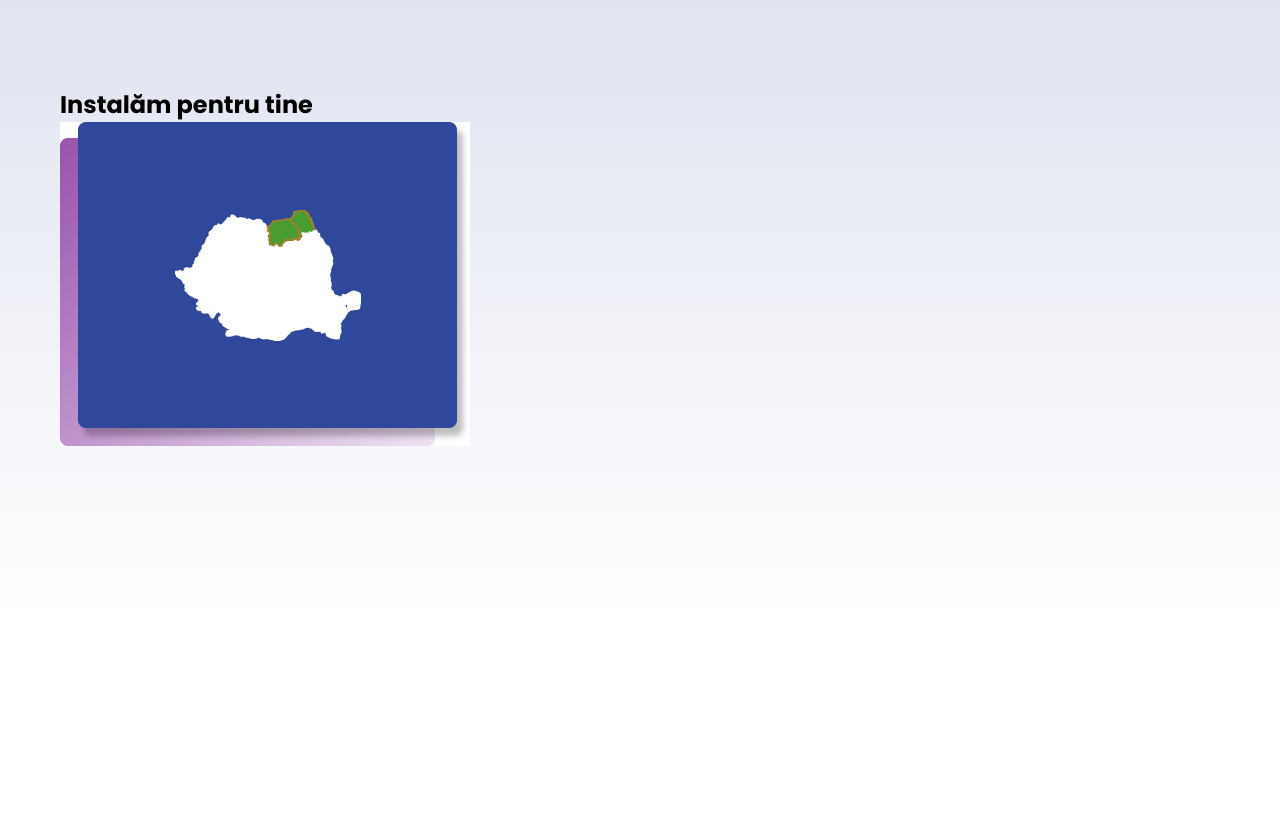
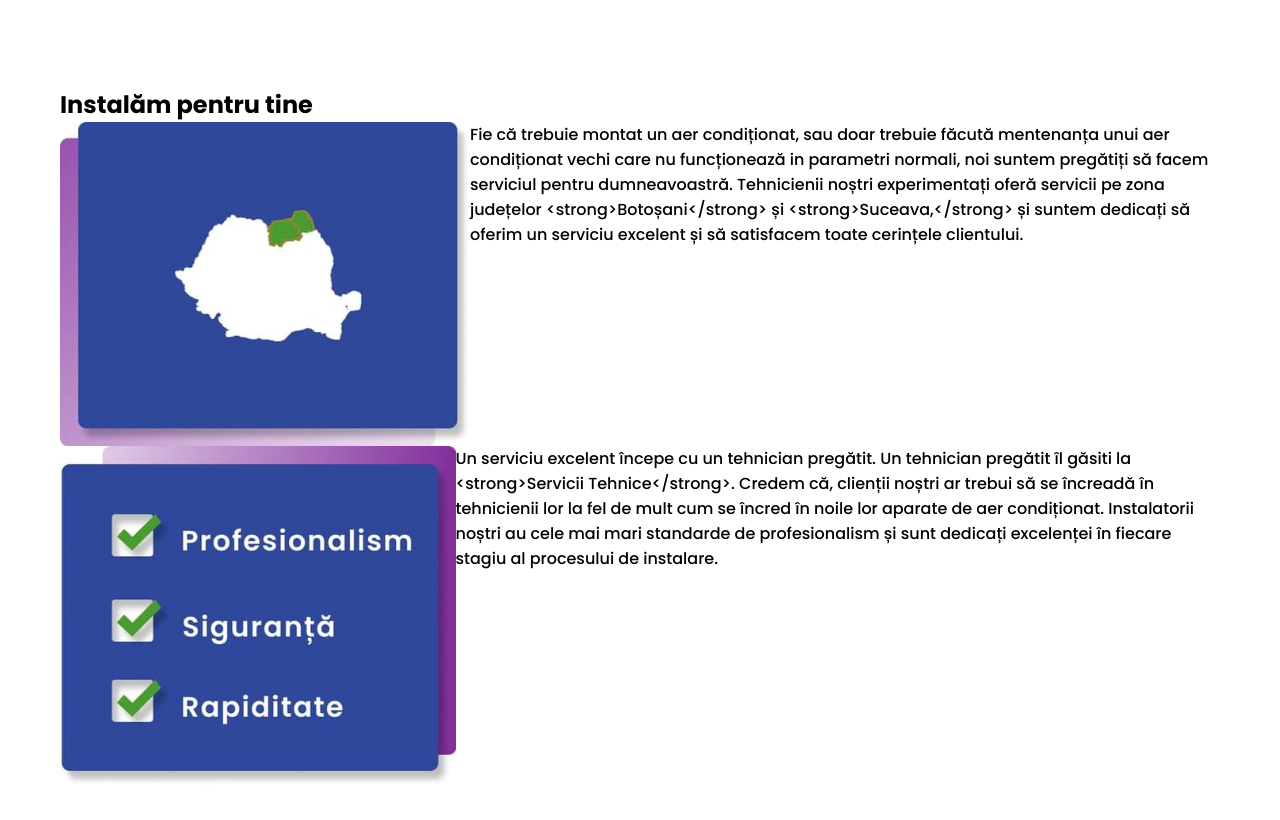
Before and after one commit to holboram/mishu-app, a React (Create React App) app: page / in a window 1280 px wide. Shown: the part 880-1700 px from the top of the page. Before the commit the page ends 1503 px from the top, so only its background shows below. Built offline with nearby package versions, Linux system fonts and the light colour scheme.

Commit message:
solve root path

```diff
--- /dev/null
+++ b/public/data.json
@@ -0,0 +1,26 @@
+[
+  {
+    "id": 1,
+    "imgSrc": "/images/servicii-tehnice-botosani-suceava-min.jpg",
+    "loading": "lazy",
+    "width": "410",
+    "sizes": "(max-width: 479px) 85vw, (max-width: 767px) 65vw, (max-width: 991px) 48vw, 410px",
+    "alt": "Servicii de aer condiționat pe zona județelor Botoșani și Suceava",
+    "srcSet": "/mishu-app/images/servicii-tehnice-botosani-suceava-min-p-500.jpeg 500w, /mishu-app/images/servicii-tehnice-botosani-suceava-min-p-800.jpeg 800w, /mishu-app/images/servicii-tehnice-botosani-suceava-min.jpg 820w",
+    "imgCName": "img-cities",
+    "paragraph": "Fie că trebuie montat un aer condiționat, sau doar trebuie făcută mentenanța unui aer condiționat vechi care nu funcționează in parametri normali, noi suntem pregătiți să facem serviciul pentru dumneavoastră. Tehnicienii noștri experimentați oferă servicii pe zona județelor <strong>Botoșani</strong> și <strong>Suceava,</strong> și suntem dedicați să oferim un serviciu excelent și să satisfacem toate cerințele clientului.",
+    "paragraphCName": "paragraph"
+  },
+  {
+    "id": 2,
+    "imgSrc": "/images/servicii-tehnice-profesionalism-siguranta-rapiditate-min.jpg",
+    "loading": "lazy",
+    "width": "395.5",
+    "sizes": "(max-width: 479px) 85vw, (max-width: 767px) 65vw, (max-width: 991px) 48vw, 395.5px",
+    "alt": "Profesionalism, siguranța și rapiditate",
+    "srcSet": "/mishu-app/images/servicii-tehnice-profesionalism-siguranta-rapiditate-min-p-500.jpeg 500w, /mishu-app/images/servicii-tehnice-profesionalism-siguranta-rapiditate-min.jpg 791w",
+    "imgCName": "img-profesionalism",
+    "paragraph": "Un serviciu excelent începe cu un tehnician pregătit. Un tehnician pregătit îl găsiti la <strong>Servicii Tehnice</strong>. Credem că, clienții noștri ar trebui să se încreadă în tehnicienii lor la fel de mult cum se încred în noile lor aparate de aer condiționat. Instalatorii noștri au cele mai mari standarde de profesionalism și sunt dedicați excelenței în fiecare stagiu al procesului de instalare.",
+    "paragraphCName": "paragraph"
+  }
+]
--- a/src/App.css
+++ b/src/App.css
@@ -11,9 +11,9 @@
     left top,
     left bottom,
     from(rgba(47, 72, 156, 0.36)),
-    to(#fff)
+    to(#fff 46%)
   );
-  background-image: linear-gradient(180deg, rgba(47, 72, 156, 0.36), #fff);
+  background-image: linear-gradient(180deg, rgba(47, 72, 156, 0.36), #fff 38%);
 }
 
 a {
--- a/src/App.js
+++ b/src/App.js
@@ -13,7 +13,6 @@ const App = () => {
       <Navbar />
 
       <Switch>
-        <Route path="/mishu-app" exact component={Acasa} />
         <Route path="/" exact component={Acasa} />
         <Route path="/servicii" exact component={Servicii} />
       </Switch>
--- a/src/components/AcasaMainElement.js
+++ b/src/components/AcasaMainElement.js
@@ -1,15 +1,20 @@
 import React from "react";
+
+import classes from "./AcasaMainElement.module.scss";
+
 const AcasaMainElement = (props) => {
   return (
-    <>
+    <div className={classes["main-row"]}>
       <img
-        src={props.image}
+        width={props.width}
         loading={props.loading}
-        width={props.width}
+        srcSet={props.srcSet}
         sizes={props.sizes}
+        src={process.env.PUBLIC_URL + props.src}
         alt={props.alt}
       />
-    </>
+      <p>{props.text}</p>
+    </div>
   );
 };
 
--- /dev/null
+++ b/src/components/AcasaMainElement.module.scss
@@ -0,0 +1,3 @@
+.main-row {
+  display: flex;
+}
--- a/src/components/Navbar.js
+++ b/src/components/Navbar.js
@@ -30,6 +30,7 @@ const Navbar = () => {
           <li className="nav-item">
             <NavLink
               activeClassName="active"
+              exact
               className="nav-links"
               onClick={closeMobileMenu}
               to="/"
--- a/src/components/main-content.json
+++ /dev/null
@@ -1,15 +0,0 @@
-{
-  "mainContent": [
-    {
-      "imgSrc": "/images/servicii-tehnice-botosani-suceava-min.jpg",
-      "loading": "lazy",
-      "width": "410",
-      "sizes": "(max-width: 479px) 85vw, (max-width: 767px) 65vw, (max-width: 991px) 48vw, 410px",
-      "alt": "Servicii de aer condiționat pe zona județelor Botoșani și Suceava",
-      "srcSet": "/images/servicii-tehnice-botosani-suceava-min-p-500.jpeg 500w, /images/servicii-tehnice-botosani-suceava-min-p-800.jpeg 800w, /images/servicii-tehnice-botosani-suceava-min.jpg 820w",
-      "imgCName": "img-cities",
-      "paragraph": "Fie că trebuie montat un aer condiționat, sau doar trebuie făcută mentenanța unui aer condiționat vechi care nu funcționează in parametri normali, noi suntem pregătiți să facem serviciul pentru dumneavoastră. Tehnicienii noștri experimentați oferă servicii pe zona județelor <strong>Botoșani</strong> și <strong>Suceava,</strong> și suntem dedicați să oferim un serviciu excelent și să satisfacem toate cerințele clientului.",
-      "paragraphCName": "paragraph"
-    }
-  ]
-}
--- a/src/components/pages/Acasa.js
+++ b/src/components/pages/Acasa.js
@@ -1,13 +1,33 @@
-import React, { Fragment } from "react";
+import React, { Fragment, useEffect, useState } from "react";
 import Hero from "./Hero";
 import AcasaMainElement from "../AcasaMainElement";
 
 import classes from "./Acasa.module.scss";
 
-import data from "../main-content.json";
+// import data from "../../content.json";
 
 const Acasa = () => {
-  const mainContent = data.mainContent;
+  const [data, setData] = useState([]);
+  const getData = () => {
+    fetch("data.json", {
+      headers: {
+        "Content-Type": "application/json",
+        Accept: "application/json",
+      },
+    })
+      .then(function (response) {
+        console.log(response);
+        return response.json();
+      })
+      .then(function (myJson) {
+        console.log(myJson);
+        setData(myJson);
+      });
+  };
+  useEffect(() => {
+    getData();
+  }, []);
+  console.log(process.env.PUBLIC_URL);
   return (
     <Fragment>
       <Hero />
@@ -15,18 +35,23 @@ const Acasa = () => {
       <section className={classes["main-section"]}>
         <h2 className="main-heading">Instalăm pentru tine</h2>
         <div className="main-container">
-          {mainContent.map((item, index) => {
-            return (
-              <AcasaMainElement
-                image={item.imgSrc}
-                key={index}
-                loading={item.loading}
-                width={item.width}
-                sizes={item.sizes}
-                alt={item.alt}
-              />
-            );
-          })}
+          {data &&
+            data.map((content) => {
+              return (
+                <AcasaMainElement
+                  width={content.width}
+                  loading={content.loading}
+                  srcSet={content.srcSet}
+                  sizes={content.sizes}
+                  src={content.imgSrc}
+                  alt={content.alt}
+                  imgCName={content.imgCName}
+                  text={content.paragraph}
+                  paragraphCName={content.paragraphCName}
+                  key={content.id}
+                />
+              );
+            })}
         </div>
       </section>
     </Fragment>
--- a/src/components/pages/Hero.js
+++ b/src/components/pages/Hero.js
@@ -30,12 +30,12 @@ const Hero = () => {
       </div>
       <div className={classes["right-block"]}>
         <img
-          src={HeroImage}
+          srcSet={`${HeroImageMobile} 500w, ${HeroImageMobileLarge} 1116w`}
           loading="lazy"
           sizes="(max-width: 479px) 100vw, (max-width: 767px) 83vw, (max-width: 991px) 42vw, 39vw"
           width="543"
+          src={HeroImage}
           alt="Instalare unitate internă și externă de aer condiționat"
-          srcSet={`${HeroImageMobile} 500w, ${HeroImageMobileLarge} 1116w`}
         />
       </div>
     </section>
--- a/src/index.js
+++ b/src/index.js
@@ -4,7 +4,7 @@ import { BrowserRouter } from "react-router-dom";
 import App from "./App";
 
 ReactDOM.render(
-  <BrowserRouter>
+  <BrowserRouter basename="/mishu-app">
     <React.StrictMode>
       <App />
     </React.StrictMode>
```
Also changed, not shown: src/components/text.txt, src/logo.svg (deleted).
